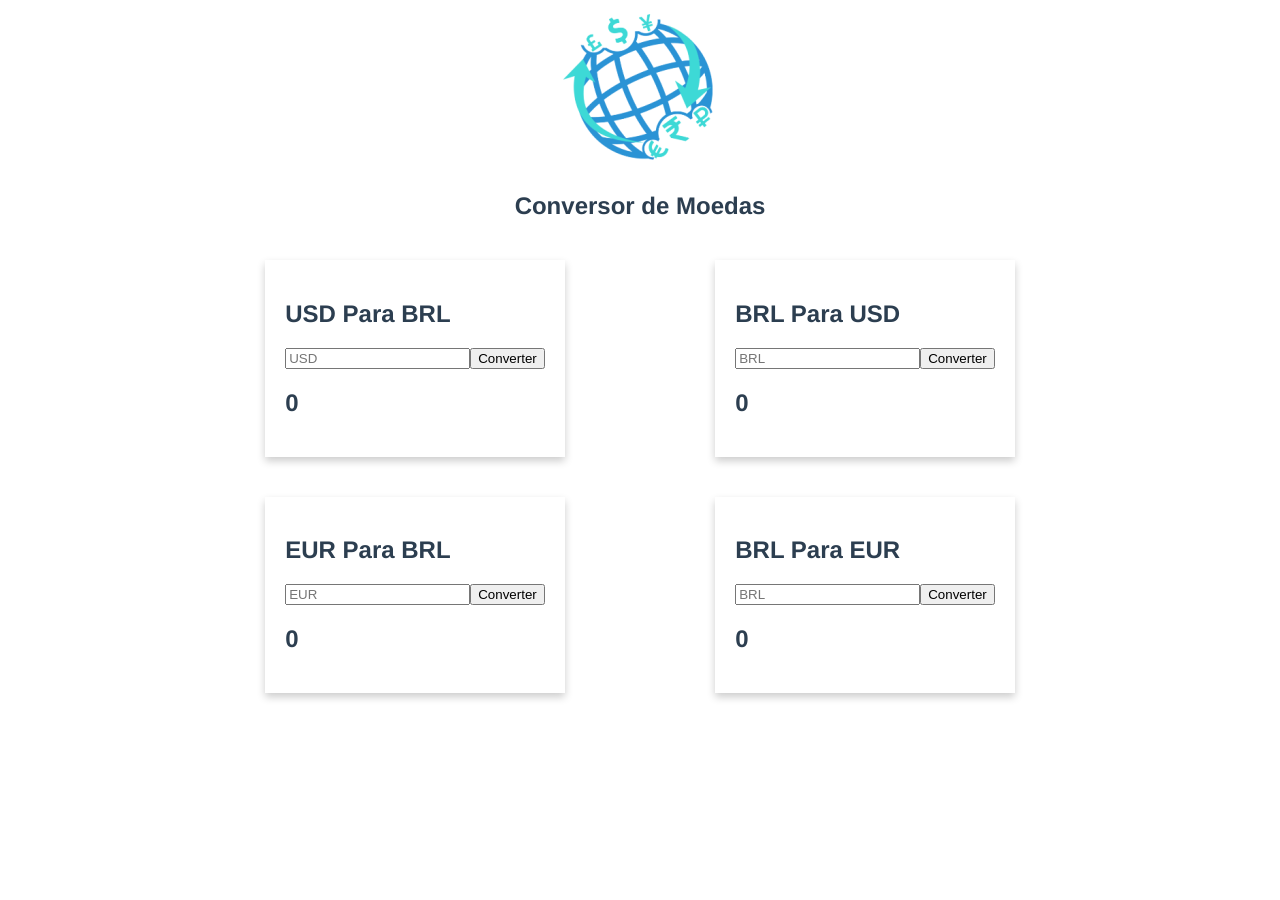
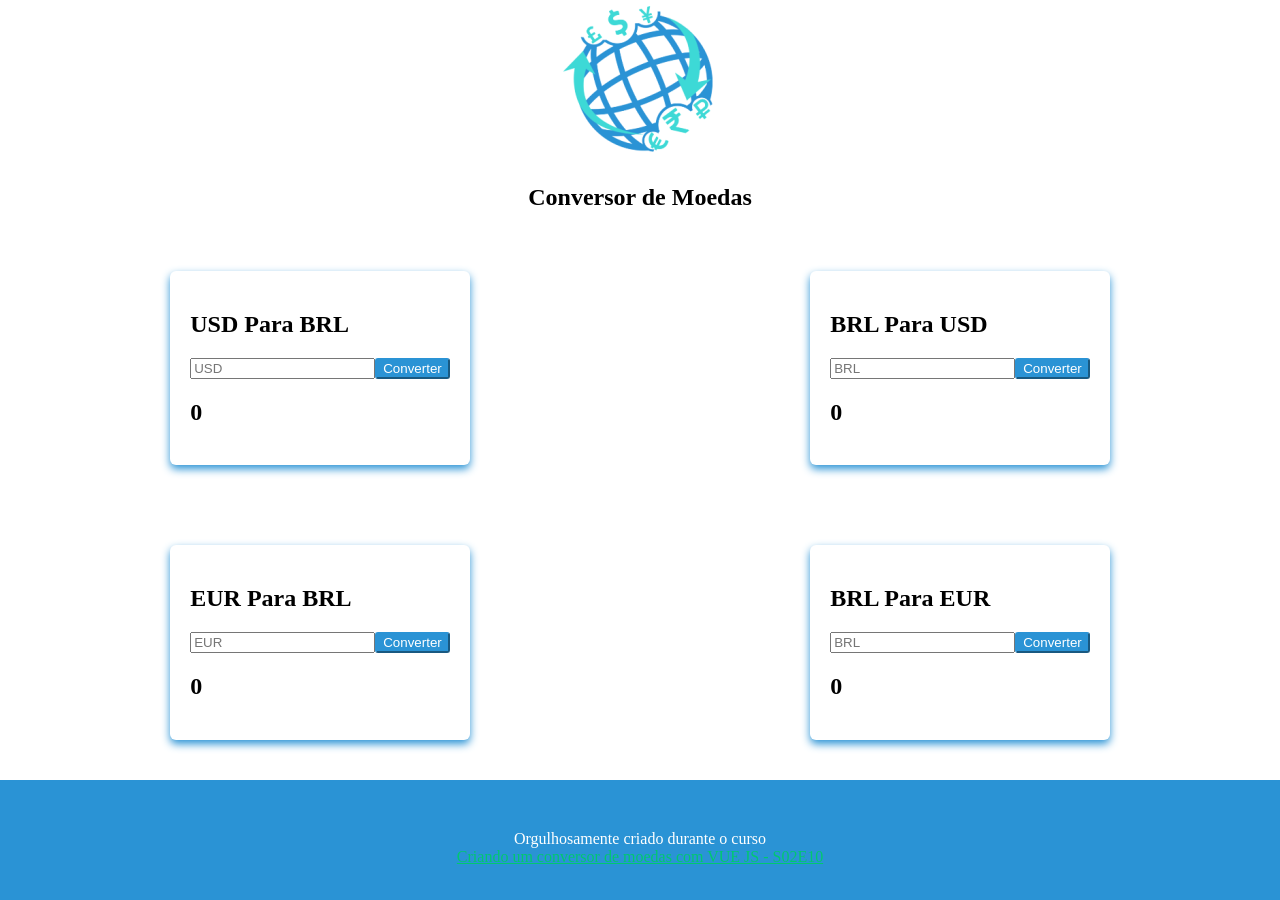
Before and after one commit to andrejvelho/conversor_moeda_vue, a Vue app: page / in a window 1280 px wide. Shown: the top 900 px of the page. Before the commit the page ends 800 px from the top, so only its background shows below. Built offline with nearby package versions, Linux system fonts and the light colour scheme.

Commit message:
Inclusão da formatação de número no campo de digitação para conversão e melhorias no layout

```diff
--- a/src/App.vue
+++ b/src/App.vue
@@ -11,36 +11,67 @@
     <Conversor moedaDe="EUR" moedaPara="BRL" />
     <Conversor moedaDe="BRL" moedaPara="EUR" />
   </div>
+  <Footer/>
 </template>
 
 <script>
+
+import Footer from './components/Footer.vue'
 import Conversor from './components/Conversor.vue';
+
 export default {
   name: 'App',
   components: {
-    Conversor
+    Conversor,
+    Footer
   }
 };
 </script>
 
 <style>
+
+html,
+body {
+  margin: 0;
+  padding: 0;
+}
+
+:root {
+  --primary: #2a93d5;
+  --black: #000000;
+  --blackLighter: #9E9E9E;
+  --grayLight: #F5F5F5;
+  --grayMedium: #e5e5e5;
+  --white: #FFFFFF;
+  --frontEnd: #6BD1FF;
+  --backEnd: #00C86F;
+}
+
 #app {
-  font-family: Avenir, Helvetica, Arial, sans-serif;
-  -webkit-font-smoothing: antialiased;
-  -moz-osx-font-smoothing: grayscale;
-  color: #2c3e50;
-  margin-top: 60px;
-  max-width: 900px;
-  margin: auto;
+  min-height: calc(100vh - var(--bodyPaddingTop));
+  display: flex;
+  flex-direction: column;
 }
 
 .linha{
   display: flex;
   justify-content: space-around;
   margin-top: 40px;
+  margin-bottom: 40px;
+}
+
+ @media (max-width: 800px) {
+   .linha {
+     margin-bottom: 50px;
+     display: grid;
+   }
 }
 
 .div_center {
   text-align: center;
 }
+
+a {
+  color: var(--backEnd);
+}
 </style>
--- a/src/components/Conversor.vue
+++ b/src/components/Conversor.vue
@@ -1,8 +1,8 @@
 <template>
     <div class="conversor">
         <h2>{{moedaDe}} Para {{moedaPara}}</h2>
-        <input type="text" v-model="moedaDeValue" v-bind:placeholder="moedaDe">
-        <input type="button" v-on:click="converter" value="Converter">
+        <input type="tel" v-model="moedaDeValue" v-on:keypress="isNumber($event)" v-bind:placeholder="moedaDe">
+        <input type="button" v-on:click="converter" class="btn_primary"  value="Converter">
         <h2>{{moedaParaValue}}</h2>
     </div>
 </template>
@@ -27,8 +27,20 @@ export default {
             .then(response => {return response.json()})
             .then(json => {
                 let cotacao = json[dePara];
-                this.moedaParaValue = this.moedaPara+' '+(cotacao * parseFloat(this.moedaDeValue) ).toFixed(2);
+                this.moedaParaValue = this.moedaPara+' '+(cotacao * parseFloat(this.moedaDeValue) ).toFixed(3);
             })
+        },
+        isNumber: function(event) {
+            event = (event) ? event : window.event;
+            var charCode = (event.which) ? event.which : event.keyCode;
+            if ((charCode > 31 && (charCode < 48 || charCode > 57)) && charCode !== 46 && charCode !== 13) {
+                event.preventDefault();
+            } else if(charCode === 13) {
+                this.converter();
+                return true;
+            } else {
+                return true;
+            }
         }
     }
 };
@@ -37,7 +49,15 @@ export default {
 <style scoped>
     .conversor {
         max-width: 300px;
-        box-shadow: 0 4px 8px rgba(0, 0, 0, 0.2);
+        box-shadow: 0 4px 8px rgba(42 147 213);
         padding: 20px;
+        border-radius: 6px;
+    }
+
+    .btn_primary {
+        color: #fff;
+        background-color: var(--primary);
+        border-color:  var(--primary);
+        border-radius: 3px;
     }
 </style>
--- /dev/null
+++ b/src/components/Footer.vue
@@ -0,0 +1,30 @@
+<template>
+<div class="footer">
+    <p>
+        Orgulhosamente criado durante o curso<br/>
+        <a href="https://www.youtube.com/watch?v=tIEa3MRBpI0">Criando um conversor de moedas com VUE JS - S02E10</a>
+    </p>
+</div>
+</template>
+
+<script>
+export default {
+
+}
+</script>
+
+<style>
+.footer {
+    background: var(--primary);
+    border-top: 2px solid var(--primary);
+    padding-left: 16px;
+    padding-right: 16px;
+    padding-top: 32px;
+    padding-bottom: 32px;
+    color: var(--white);
+    text-align: center;
+    @media (max-width: 800px) {
+        margin-bottom: 50px;
+    }
+}
+</style>
```
